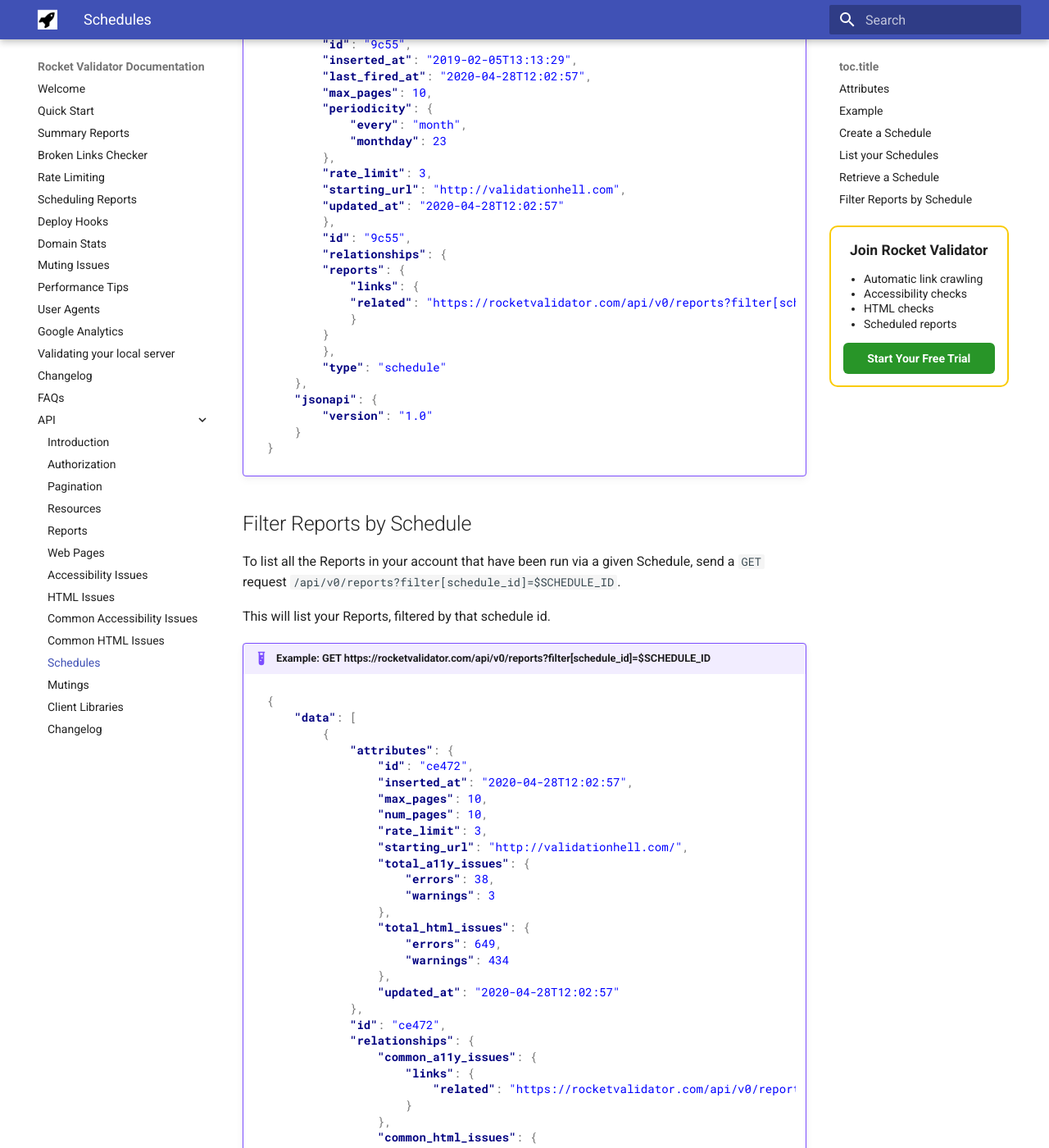
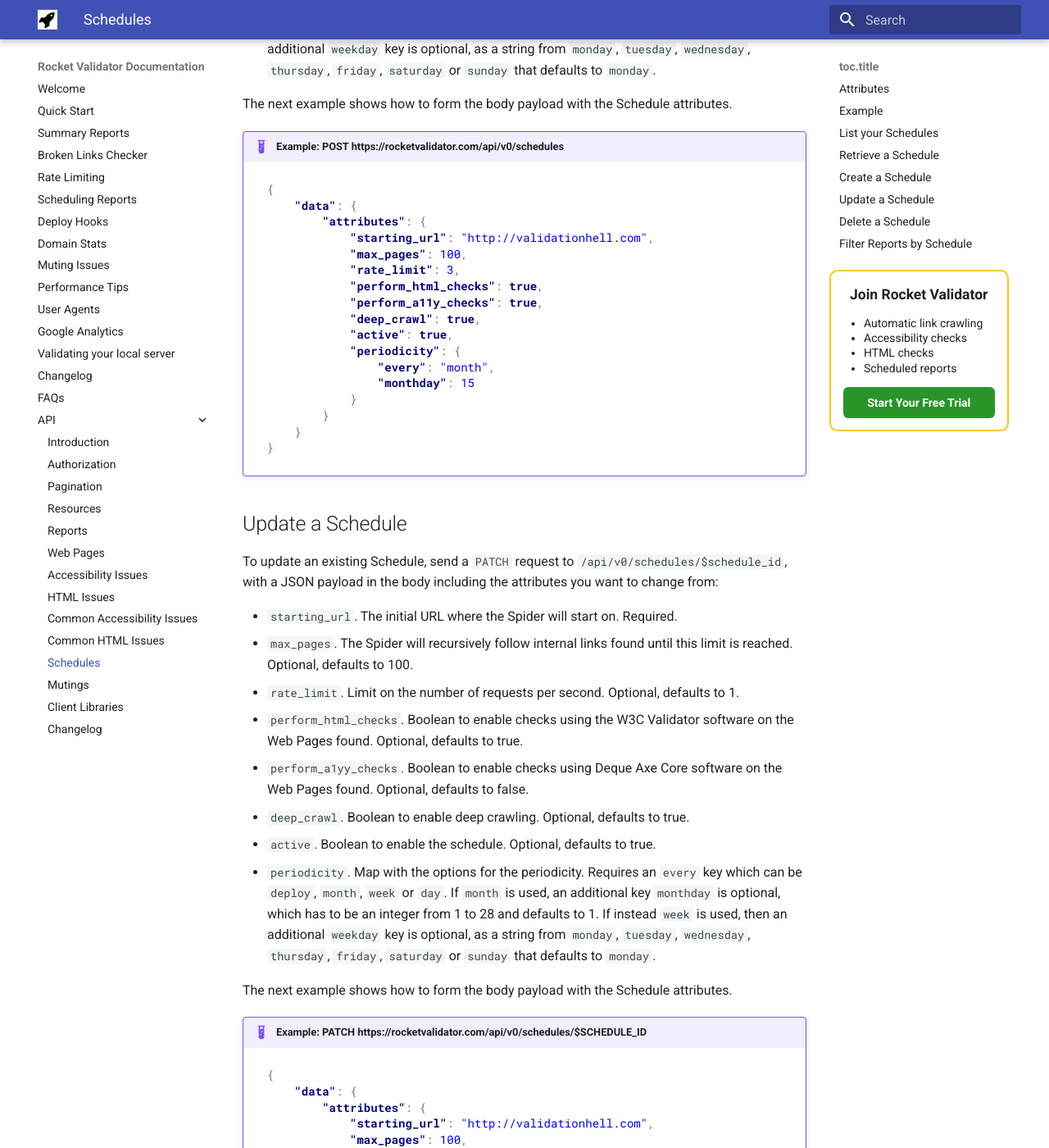
Before and after one commit to rocketvalidator/docs-rocketvalidator, an MkDocs documentation site: the page built from docs/api/schedules.md, in a window 1280 px wide and 1400 px high, scrolled down 4702 px. Shown: the whole window at 82% size. Built offline with MkDocs 1.6.1 and Material for MkDocs 9.7.7, drawn with Linux system fonts in a browser that asks for light colours; some of the changed text lies outside the part shown.

Commit message:
updates schedules API section

````diff
--- a/docs/api/schedules.md
+++ b/docs/api/schedules.md
@@ -78,43 +78,6 @@
         },
         "jsonapi": {
             "version": "1.0"
-        }
-    }
-    ```
-
-## Create a Schedule
-
-To create a Schedule, send a `POST` request to `/api/v0/schedules`, with a JSON payload in the body including the attributes:
-
-* `starting_url`. The initial URL where the Spider will start on. Required.
-* `max_pages`. The Spider will recursively follow internal links found until this limit is reached. Optional, defaults to 100.
-* `rate_limit`. Limit on the number of requests per second. Optional, defaults to 1.
-* `perform_html_checks`. Boolean to enable checks using the W3C Validator software on the Web Pages found. Optional, defaults to true.
-* `perform_a1yy_checks`. Boolean to enable checks using Deque Axe Core software on the Web Pages found. Optional, defaults to false.
-* `deep_crawl`. Boolean to enable deep crawling. Optional, defaults to true.
-* `active`. Boolean to enable the schedule. Optional, defaults to true.
-* `periodicity`. Map with the options for the periodicity. Requires an `every` key which can be `deploy`, `month`, `week` or `day`. If `month` is used, an additional key `monthday` is required, which has to be an integer from 1 to 28. If instead `week` is used, then an additional `weekday` key is required, as a string from `monday`, `tuesday`, `wednesday`, `thursday`, `friday`, `saturday` or `sunday`.
-
-The next example shows how to form the body payload with the Schedule attributes.
-
-!!! example "Example: POST https://rocketvalidator.com/api/v0/schedules"
-
-    ```json
-    {
-        "data": {
-            "attributes": {
-                "starting_url": "http://validationhell.com",
-                "max_pages": 100,
-                "rate_limit": 3,
-                "perform_html_checks": true,
-                "perform_a11y_checks": true,
-                "deep_crawl": true,
-                "active": true,
-                "periodicity": {
-                    "every": "month",
-                    "monthday": 15
-                }
-            }
         }
     }
     ```
@@ -209,6 +172,103 @@
     }
     ```
 
+## Create a Schedule
+
+To create a Schedule, send a `POST` request to `/api/v0/schedules`, with a JSON payload in the body including the attributes:
+
+* `starting_url`. The initial URL where the Spider will start on. Required.
+* `max_pages`. The Spider will recursively follow internal links found until this limit is reached. Optional, defaults to 100.
+* `rate_limit`. Limit on the number of requests per second. Optional, defaults to 1.
+* `perform_html_checks`. Boolean to enable checks using the W3C Validator software on the Web Pages found. Optional, defaults to true.
+* `perform_a1yy_checks`. Boolean to enable checks using Deque Axe Core software on the Web Pages found. Optional, defaults to false.
+* `deep_crawl`. Boolean to enable deep crawling. Optional, defaults to true.
+* `active`. Boolean to enable the schedule. Optional, defaults to true.
+* `periodicity`. Map with the options for the periodicity. Requires an `every` key which can be `deploy`, `month`, `week` or `day`. If `month` is used, an additional key `monthday` is optional, which has to be an integer from 1 to 28 and defaults to 1. If instead `week` is used, then an additional `weekday` key is optional, as a string from `monday`, `tuesday`, `wednesday`, `thursday`, `friday`, `saturday` or `sunday` that defaults to `monday`.
+
+The next example shows how to form the body payload with the Schedule attributes.
+
+!!! example "Example: POST https://rocketvalidator.com/api/v0/schedules"
+
+    ```json
+    {
+        "data": {
+            "attributes": {
+                "starting_url": "http://validationhell.com",
+                "max_pages": 100,
+                "rate_limit": 3,
+                "perform_html_checks": true,
+                "perform_a11y_checks": true,
+                "deep_crawl": true,
+                "active": true,
+                "periodicity": {
+                    "every": "month",
+                    "monthday": 15
+                }
+            }
+        }
+    }
+    ```
+
+## Update a Schedule
+
+To update an existing Schedule, send a `PATCH` request to `/api/v0/schedules/$schedule_id`, with a JSON payload in the body including the attributes you want to change from:
+
+* `starting_url`. The initial URL where the Spider will start on. Required.
+* `max_pages`. The Spider will recursively follow internal links found until this limit is reached. Optional, defaults to 100.
+* `rate_limit`. Limit on the number of requests per second. Optional, defaults to 1.
+* `perform_html_checks`. Boolean to enable checks using the W3C Validator software on the Web Pages found. Optional, defaults to true.
+* `perform_a1yy_checks`. Boolean to enable checks using Deque Axe Core software on the Web Pages found. Optional, defaults to false.
+* `deep_crawl`. Boolean to enable deep crawling. Optional, defaults to true.
+* `active`. Boolean to enable the schedule. Optional, defaults to true.
+* `periodicity`. Map with the options for the periodicity. Requires an `every` key which can be `deploy`, `month`, `week` or `day`. If `month` is used, an additional key `monthday` is optional, which has to be an integer from 1 to 28 and defaults to 1. If instead `week` is used, then an additional `weekday` key is optional, as a string from `monday`, `tuesday`, `wednesday`, `thursday`, `friday`, `saturday` or `sunday` that defaults to `monday`.
+
+The next example shows how to form the body payload with the Schedule attributes.
+
+!!! example "Example: PATCH https://rocketvalidator.com/api/v0/schedules/$SCHEDULE_ID"
+
+    ```json
+    {
+        "data": {
+            "attributes": {
+                "starting_url": "http://validationhell.com",
+                "max_pages": 100,
+                "rate_limit": 3,
+                "perform_html_checks": true,
+                "perform_a11y_checks": true,
+                "deep_crawl": true,
+                "active": true,
+                "periodicity": {
+                    "every": "month",
+                    "monthday": 15
+                }
+            }
+        }
+    }
+    ```
+
+You only need to include the attributes you want to update. The next example shows the payload used to disable a schedule:
+
+!!! example "Example: PATCH https://rocketvalidator.com/api/v0/schedules/$SCHEDULE_ID"
+
+    ```json
+    {
+        "data": {
+            "attributes": {
+                "active": false
+            }
+        }
+    }
+    ```
+
+## Delete a Schedule
+
+To delete an individual Schedule from your account, send a `DELETE` request to `/api/v0/schedules/$SCHEDULE_ID`.
+
+!!! example "Example: DELETE https://rocketvalidator.com/api/v0/schedules/$SCHEDULE_ID"
+
+    ```
+    204 No Content
+    ```
 
 ## Filter Reports by Schedule
 
````
Also changed, not shown: docs/api/changelog.md (+1 -0 lines), docs/changelog.md (+4 -0 lines).
